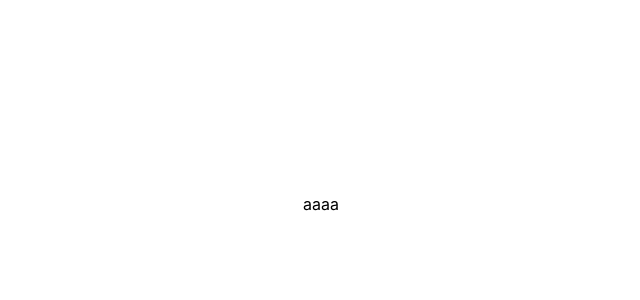
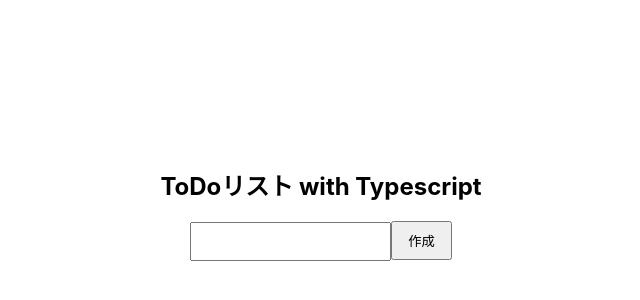
Before and after one commit to yudai142/todolist-typescript, a React (Create React App) app: page / in a window 1280 px wide. Shown: the part 196-496 px from the top of the page, without its empty margins (319-959 px from the left). Built offline with nearby package versions, Linux system fonts and the light colour scheme.

Commit message:
フォーム作成

```diff
--- a/src/App.tsx
+++ b/src/App.tsx
@@ -4,7 +4,13 @@
 function App() {
   return (
     <div className="App">
-      <p>aaaa</p>
+      <div>
+        <h2>ToDoリスト with Typescript</h2>
+        <form onSubmit={()=>{}}>
+          <input type="text" onChange={()=>{}} className="inputText" />
+          <input type="submit" value="作成" className='submitButton' />
+        </form>
+      </div>
     </div>
   );
 }
```
